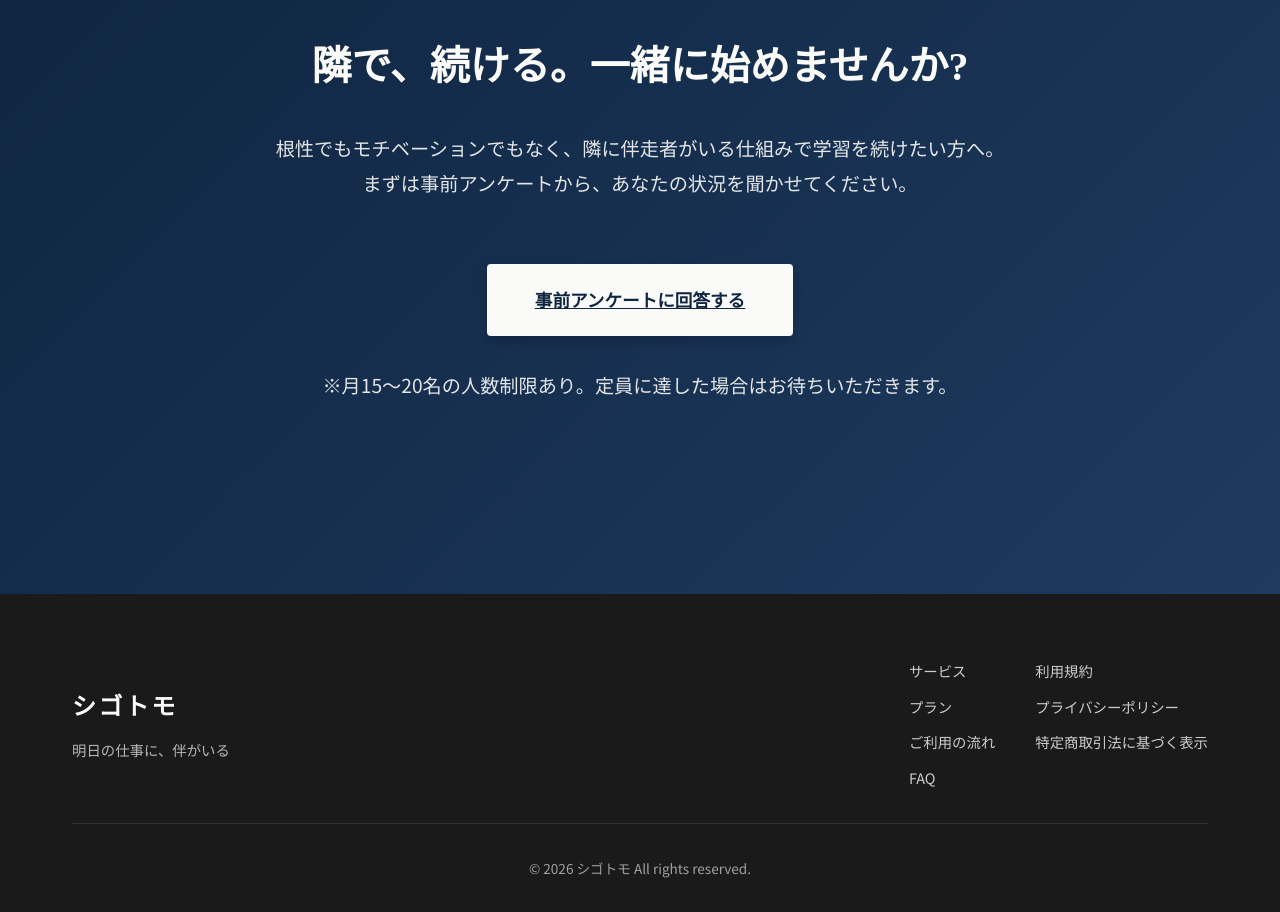
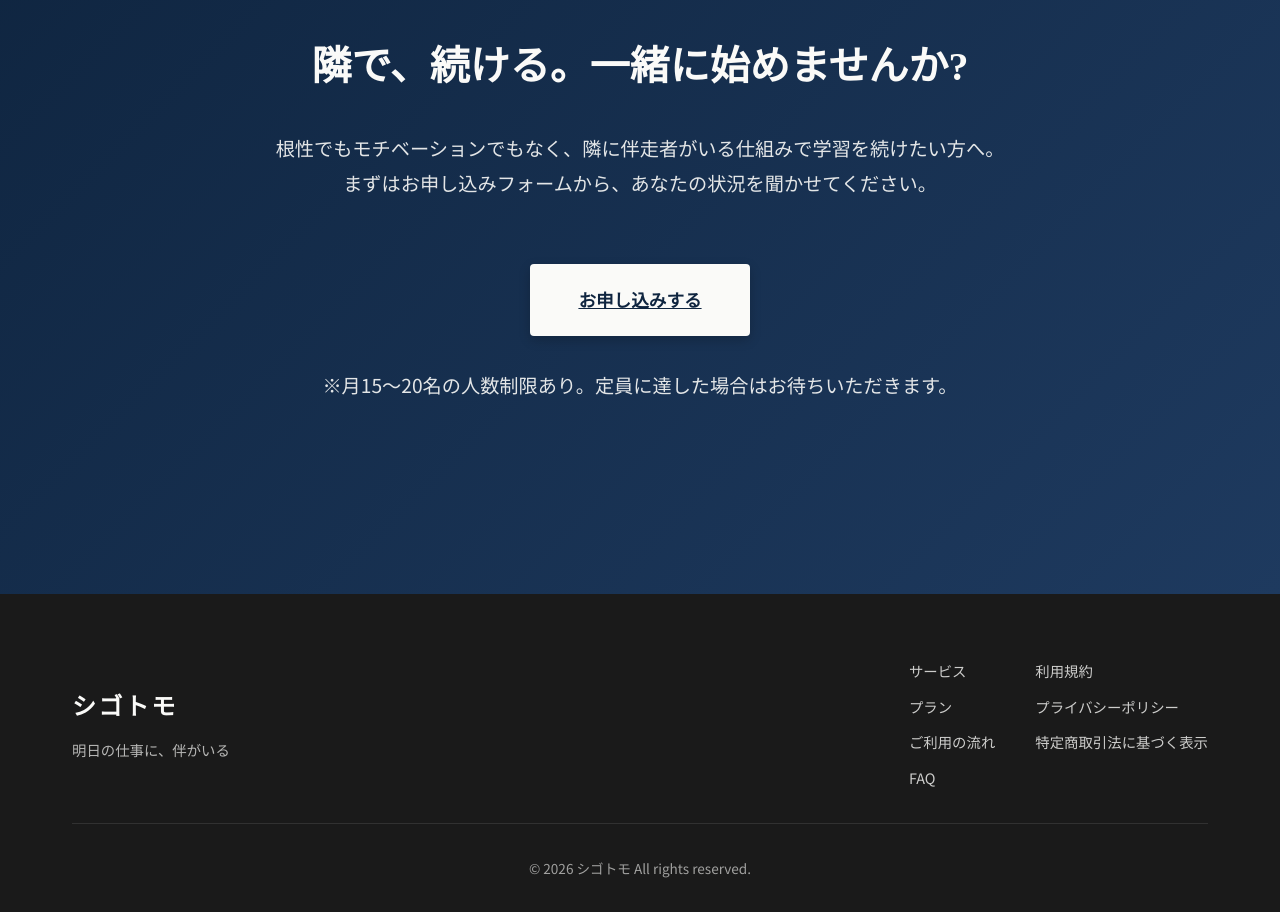
Before and after one commit to 713ikarosu/shigotomo, an Astro site: page / in a window 1280 px wide. Shown: the part 8140-9052 px from the top of the page. Built offline with nearby package versions, Linux system fonts and the light colour scheme; Astro itself is replaced by a stand-in of ours.

Commit message:
最終CTAの文言を「お申し込み」系に統一
「事前アンケートに回答する」が申込導線として伝わりにくいため、
Hero/Navigationと表現を揃えて「お申し込みする」「お申し込みフォーム」に統一。

Co-Authored-By: Claude Opus 4.7 (1M context) <noreply@anthropic.com>

```diff
--- a/src/components/ApplySection.astro
+++ b/src/components/ApplySection.astro
@@ -12,7 +12,7 @@ const GOOGLE_FORM_URL = 'https://forms.gle/CMNT9M75eAfSzxB18'
       </h2>
       <p>
         根性でもモチベーションでもなく、隣に伴走者がいる仕組みで学習を続けたい方へ。<br />
-        まずは事前アンケートから、あなたの状況を聞かせてください。
+        まずはお申し込みフォームから、あなたの状況を聞かせてください。
       </p>
       <a
         href={GOOGLE_FORM_URL}
@@ -20,7 +20,7 @@ const GOOGLE_FORM_URL = 'https://forms.gle/CMNT9M75eAfSzxB18'
         rel="noopener noreferrer"
         class={styles.btnPrimary}
       >
-        <span>事前アンケートに回答する</span>
+        <span>お申し込みする</span>
       </a>
       <p class={styles.applyNote}>※月15〜20名の人数制限あり。定員に達した場合はお待ちいただきます。</p>
     </div>
```
